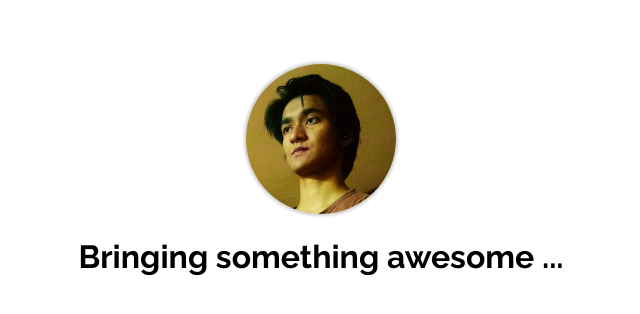
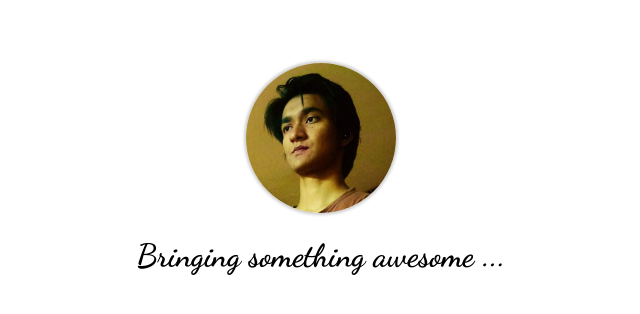
Before and after one commit to Gimmehash/Testing, a plain HTML site: page index.html in a window 1280 px wide. Shown: the part 220-534 px from the top of the page, without its empty margins (319-959 px from the left). Drawn offline with Linux system fonts and the light colour scheme.

Commit message:
Update index.html
change font

```diff
--- a/index.html
+++ b/index.html
@@ -13,7 +13,7 @@
   <meta name="description" content="" />
   <link rel="preconnect" href="https://fonts.googleapis.com">
   <link rel="preconnect" href="https://fonts.gstatic.com" crossorigin>
-  <link href="https://fonts.googleapis.com/css2?family=Quicksand:wght@300..700&family=Raleway:ital,wght@0,100..900;1,100..900&display=swap" rel="stylesheet">
+  <link href="https://fonts.googleapis.com/css2?family=Dancing+Script:wght@400..700&display=swap" rel="stylesheet">
   <link rel="icon" href="">
 
 </head>
@@ -23,7 +23,7 @@
     <img src="https://raw.githubusercontent.com/Gimmehash/Testing/refs/heads/main/153978748.jpg" alt="Centered Image" style="width: 150px; height: 150px; border-radius: 50%; object-fit: cover;  box-shadow: 0px 0px 3px 2px rgba(0, 0, 0, 0.2);">
   </a>
 
-  <h1 style="text-align: center; font-family: Raleway, sans-serif; margin-top: 20px;">Bringing something awesome ...</h1>
+  <h1 style="text-align: center; font-family: 'Dancing Script', sans-serif; margin-top: 20px;">Bringing something awesome ...</h1>
 </body>
 
 </html>
```
